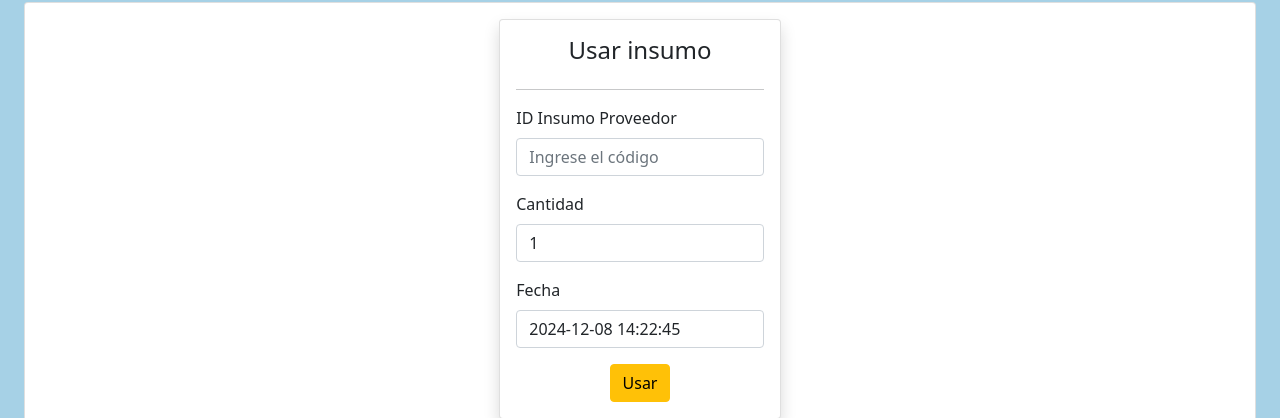
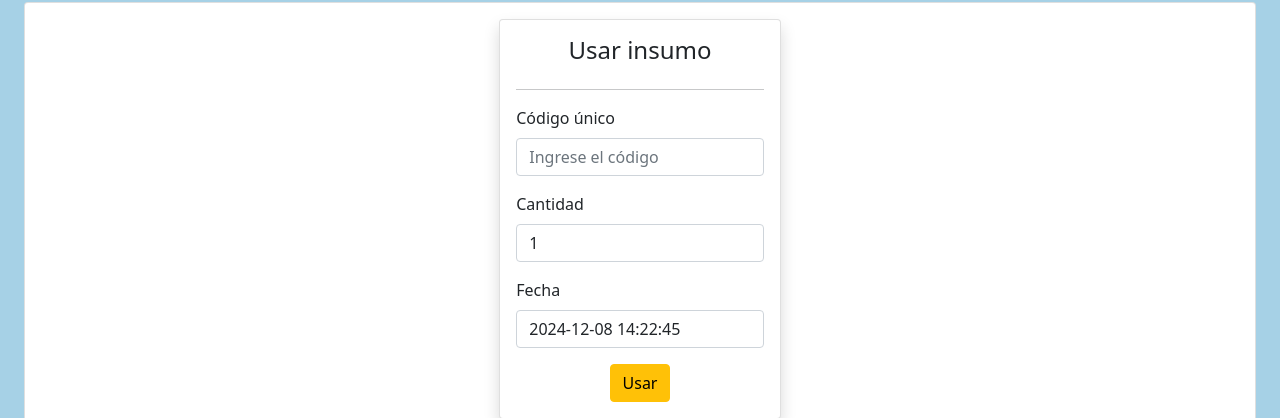
Before and after one commit to xatomen/SGSIVetLab, a PHP site: page /SGSIVetLab/public/user/utilizar_stock.php in a window 1280 px wide. Shown: the part 680-1098 px from the top of the page. Run offline with PHP 8.4, Linux system fonts and the light colour scheme; the visitor is signed in with stand-in values (Sample User, id 1); data that the repository does not hold is empty; some libraries are stand-ins or nearby versions.

Commit message:
Se actualiza la etiqueta en utilizar_stock.php de 'ID Insumo Proveedor' a 'Código único' para mejorar la claridad del campo.

```diff
--- a/public/user/utilizar_stock.php
+++ b/public/user/utilizar_stock.php
@@ -115,7 +115,7 @@
                         <div class="row">
                             <div class="col">
                                 <div class="mb-3">
-                                    <label for="txtCodigoUnico" class="form-label">ID Insumo Proveedor</label>
+                                    <label for="txtCodigoUnico" class="form-label">Código único</label>
                                     <input type="text" class="form-control" name="txtCodigoUnico" id="txtCodigoUnico" value="<?php echo $txtCodigoUnico ?>" placeholder="Ingrese el código">
                                 </div>
                             </div>
```
